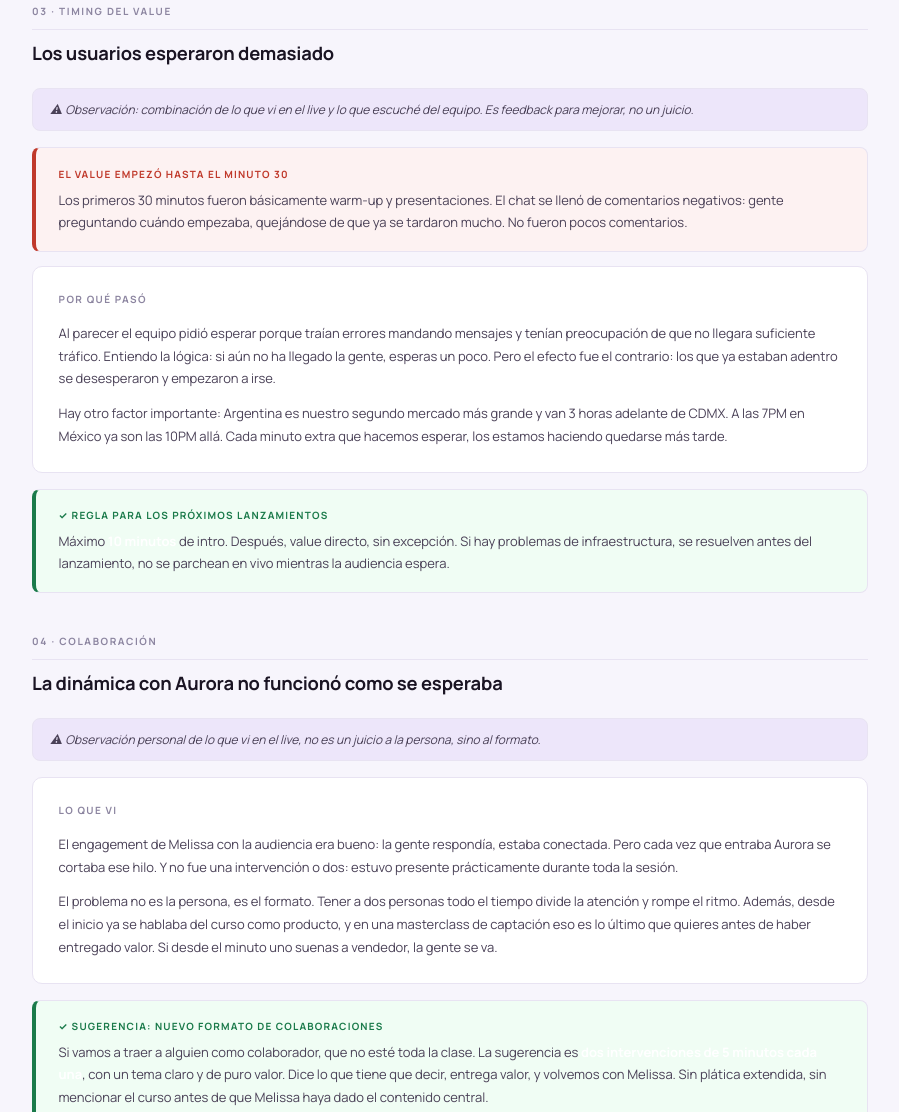
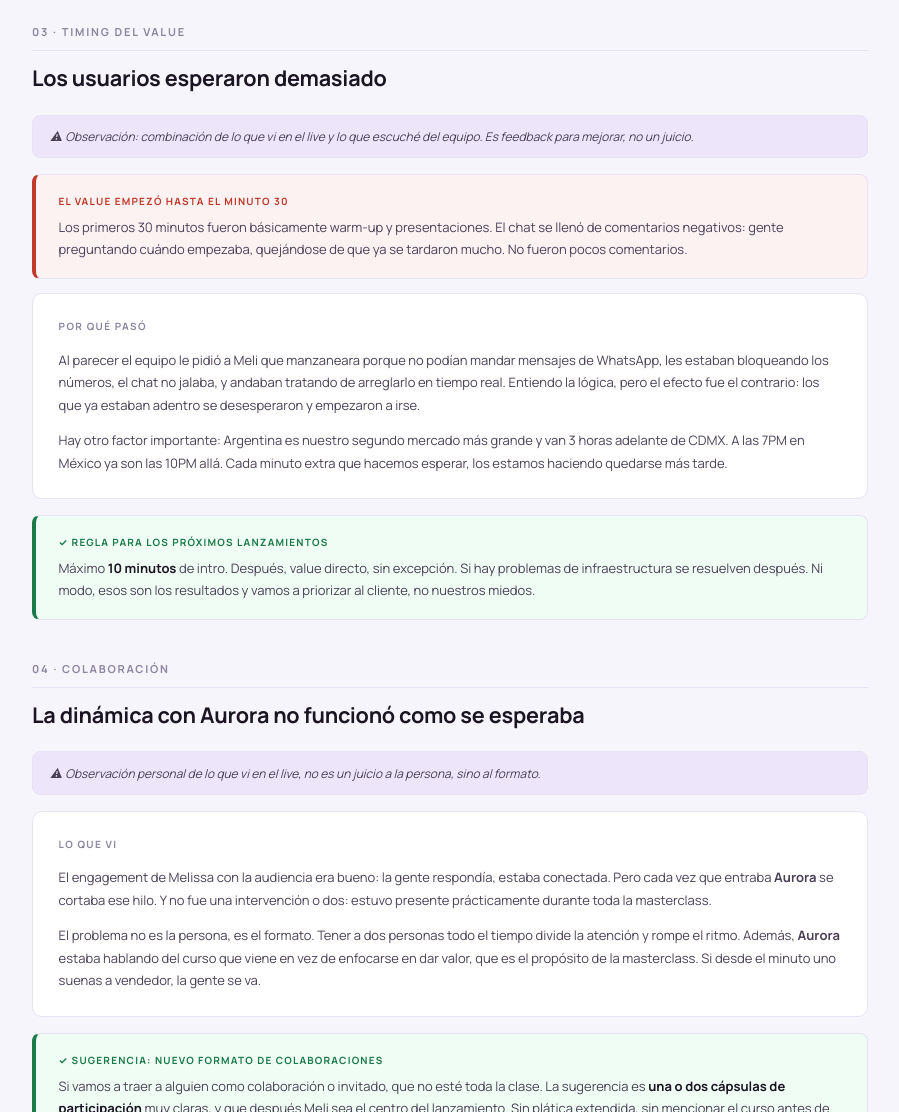
Before and after one commit to lmariogarcia3/mcm-lanzamiento, a plain HTML site: page index.html in a window 1280 px wide. Shown: the part 1688-2800 px from the top of the page, without its empty margins (190-1089 px from the left). Drawn offline with Linux system fonts and the light colour scheme.

Commit message:
Fix text visibility, update content per feedback, increase section sizes

```diff
--- a/index.html
+++ b/index.html
@@ -85,12 +85,12 @@ body {
 
 section { margin-bottom: 2.5rem; }
 .sec-label {
-  font-size: 10px; font-weight: 700; letter-spacing: 0.16em;
+  font-size: 11px; font-weight: 700; letter-spacing: 0.16em;
   text-transform: uppercase; color: var(--ink-3);
   margin-bottom: 0.6rem; padding-bottom: 0.6rem;
   border-bottom: 1px solid var(--line);
 }
-.sec-title { font-size: 1.15rem; font-weight: 700; color: var(--ink); margin-bottom: 1.2rem; letter-spacing: -0.01em; }
+.sec-title { font-size: 1.35rem; font-weight: 700; color: var(--ink); margin-bottom: 1.2rem; letter-spacing: -0.01em; }
 
 .stat-grid {
   display: grid; grid-template-columns: repeat(auto-fit, minmax(155px, 1fr));
@@ -260,38 +260,38 @@ footer strong { color: var(--purple); }
     </div>
     <div class="card">
       <div class="card-hd">Por qué pasó</div>
-      <p>Al parecer el equipo pidió esperar porque traían errores mandando mensajes y tenían preocupación de que no llegara suficiente tráfico. Entiendo la lógica: si aún no ha llegado la gente, esperas un poco. Pero el efecto fue el contrario: los que ya estaban adentro se desesperaron y empezaron a irse.</p>
+      <p>Al parecer el equipo le pidió a Meli que manzaneara porque no podían mandar mensajes de WhatsApp, les estaban bloqueando los números, el chat no jalaba, y andaban tratando de arreglarlo en tiempo real. Entiendo la lógica, pero el efecto fue el contrario: los que ya estaban adentro se desesperaron y empezaron a irse.</p>
       <p>Hay otro factor importante: Argentina es nuestro segundo mercado más grande y van 3 horas adelante de CDMX. A las 7PM en México ya son las 10PM allá. Cada minuto extra que hacemos esperar, los estamos haciendo quedarse más tarde.</p>
     </div>
     <div class="alert green">
       <div class="alert-hd">✓ Regla para los próximos lanzamientos</div>
-      <p>Máximo <strong style="color:#fff">10 minutos</strong> de intro. Después, value directo, sin excepción. Si hay problemas de infraestructura, se resuelven antes del lanzamiento, no se parchean en vivo mientras la audiencia espera.</p>
+      <p>Máximo <strong style="color: var(--ink);">10 minutos</strong> de intro. Después, value directo, sin excepción. Si hay problemas de infraestructura se resuelven después. Ni modo, esos son los resultados y vamos a priorizar al cliente, no nuestros miedos.</p>
     </div>
   </section>
 
   <!-- 04 COLABORACION -->
   <section class="anim">
     <div class="sec-label">04 · Colaboración</div>
-    <div class="sec-title">La dinámica con Aurora no funcionó como se esperaba</div>
+    <div class="sec-title">La dinámica con <strong>Aurora</strong> no funcionó como se esperaba</div>
     <div class="opinion">⚠ Observación personal de lo que vi en el live, no es un juicio a la persona, sino al formato.</div>
     <div class="card">
       <div class="card-hd">Lo que vi</div>
-      <p>El engagement de Melissa con la audiencia era bueno: la gente respondía, estaba conectada. Pero cada vez que entraba Aurora se cortaba ese hilo. Y no fue una intervención o dos: estuvo presente prácticamente durante toda la sesión.</p>
-      <p>El problema no es la persona, es el formato. Tener a dos personas todo el tiempo divide la atención y rompe el ritmo. Además, desde el inicio ya se hablaba del curso como producto, y en una masterclass de captación eso es lo último que quieres antes de haber entregado valor. Si desde el minuto uno suenas a vendedor, la gente se va.</p>
+      <p>El engagement de Melissa con la audiencia era bueno: la gente respondía, estaba conectada. Pero cada vez que entraba <strong>Aurora</strong> se cortaba ese hilo. Y no fue una intervención o dos: estuvo presente prácticamente durante toda la masterclass.</p>
+      <p>El problema no es la persona, es el formato. Tener a dos personas todo el tiempo divide la atención y rompe el ritmo. Además, <strong>Aurora</strong> estaba hablando del curso que viene en vez de enfocarse en dar valor, que es el propósito de la masterclass. Si desde el minuto uno suenas a vendedor, la gente se va.</p>
     </div>
     <div class="alert green">
       <div class="alert-hd">✓ Sugerencia: nuevo formato de colaboraciones</div>
-      <p>Si vamos a traer a alguien como colaborador, que no esté toda la clase. La sugerencia es <strong style="color:#fff">dos intervenciones de 5 minutos cada una</strong>, con un tema claro y de puro valor. Dice lo que tiene que decir, entrega valor, y volvemos con Melissa. Sin plática extendida, sin mencionar el curso antes de que Melissa haya dado el contenido central.</p>
+      <p>Si vamos a traer a alguien como colaboración o invitado, que no esté toda la clase. La sugerencia es <strong style="color: var(--ink);">una o dos cápsulas de participación</strong> muy claras, y que después Meli sea el centro del lanzamiento. Sin plática extendida, sin mencionar el curso antes de que Melissa haya dado el contenido central.</p>
     </div>
   </section>
 
   <!-- 05 WHATSAPP -->
   <section class="anim">
     <div class="sec-label">05 · Infraestructura WhatsApp</div>
-    <div class="sec-title">El esquema actual nos está costando caro</div>
+    <div class="sec-title">El esquema actual no funciona</div>
     <div class="alert red">
-      <div class="alert-hd">🔴 Esto causó el retraso de 30 minutos</div>
-      <p>El live empezó tarde porque el equipo estaba resolviendo en tiempo real problemas con los envíos: números bloqueados, integraciones fallando, funnel roto. Le bloquearon el número a Nancy y posiblemente a otros. Todo esto mientras la audiencia esperaba adentro del live.</p>
+      <div class="alert-hd">🔴 Esto causó que Meli tuviera que manzanear</div>
+      <p>El live empezó bien, pero al parecer le pidieron a Meli que manzaneara porque el equipo estaba resolviendo en tiempo real problemas con los envíos: números bloqueados, el chat no jalaba, integraciones fallando. Todo esto mientras la audiencia esperaba adentro del live.</p>
     </div>
     <div class="card">
       <div class="card-hd">El problema de fondo</div>
@@ -312,7 +312,7 @@ footer strong { color: var(--purple); }
   <!-- 06 LLAMADAS -->
   <section class="anim">
     <div class="sec-label">06 · Llamadas & SMS outbound</div>
-    <div class="sec-title">Faltaron países y se perdieron contactos</div>
+    <div class="sec-title">Faltaron países y se perdieron contactos en la estrategia de llamadas y mensajes</div>
     <div class="alert amber">
       <div class="alert-hd">⚠ Argentina no recibió llamadas</div>
       <p>Argentina tiene 4,445 contactos (segundo mercado más grande de la base) y no recibió ninguna llamada ni mensaje en este lanzamiento. Se perdió completamente la oportunidad de impactar ese mercado.</p>
```
